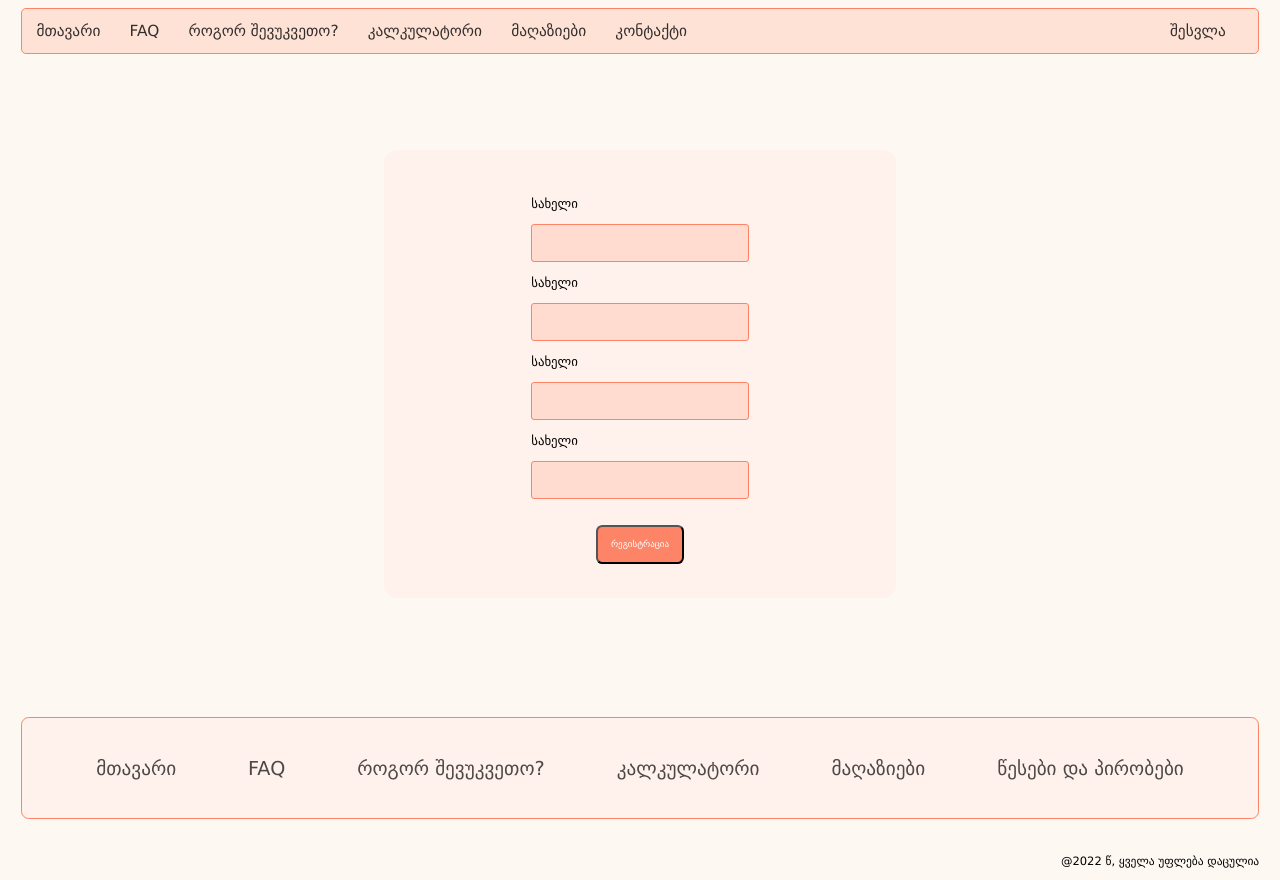
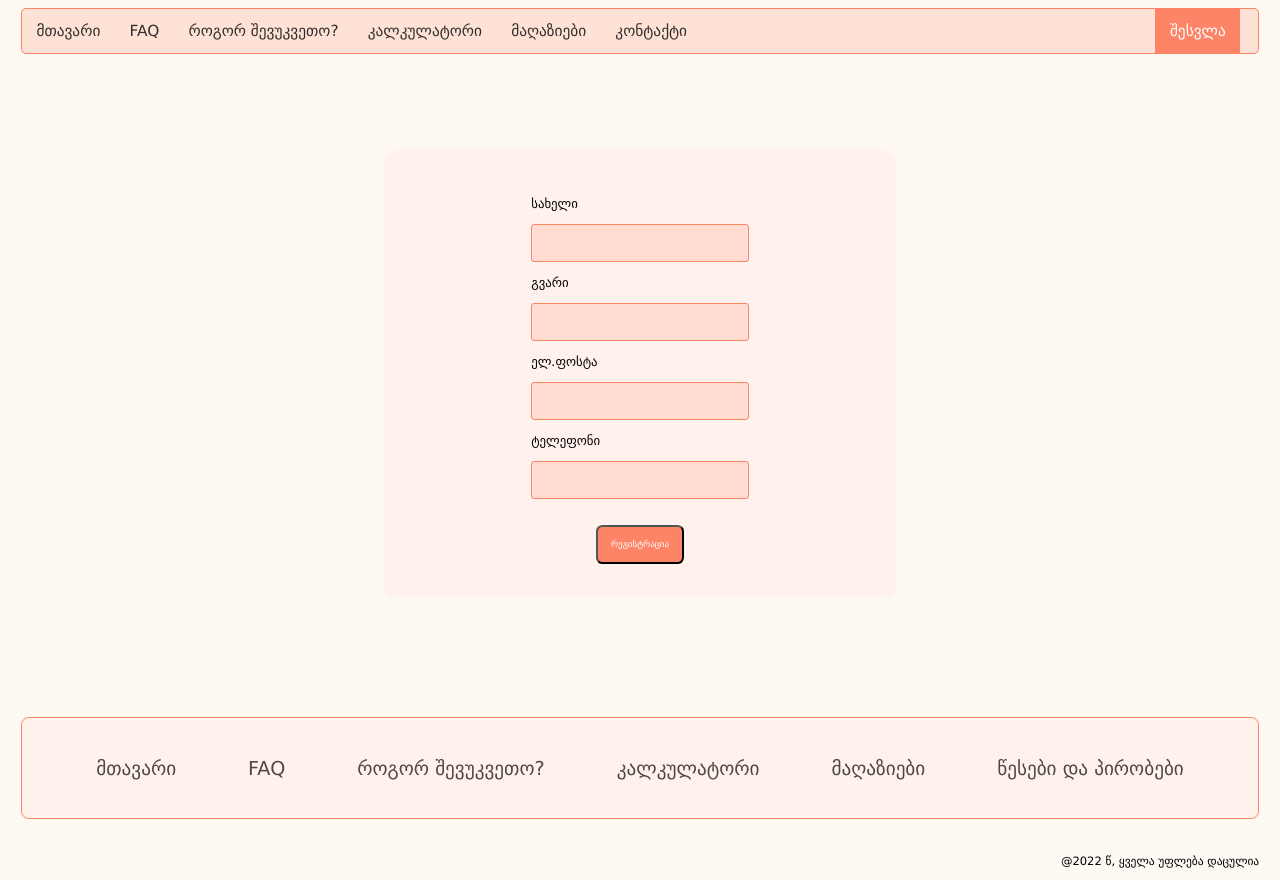
Before and after one commit to GegaLataria/forwarder-web, a React (Create React App) app: page /register in a window 1280 px wide. Built offline with nearby package versions, Linux system fonts and the light colour scheme.

Commit message:
adding register part 2

```diff
--- a/src/components/footer/MyLink.js
+++ b/src/components/footer/MyLink.js
@@ -13,6 +13,10 @@ export const MyLink = ({
 }) => {
   const location = useLocation();
   let isSelected = to === location.pathname;
+
+  if (location.pathname === "/register") {
+    isSelected = to === "/login";
+  }
 
   if (location.pathname.includes("/login") && text !== "მისამართები") {
     isSelected = location.pathname.includes(to);
--- a/src/components/nav-items/login/Login.js
+++ b/src/components/nav-items/login/Login.js
@@ -78,6 +78,8 @@ const database = [
 
 const Login = () => {
   const value = React.useContext(Context);
+  const [registered, setRegistered] = useState(database);
+  console.log(document.forms);
   const [isSubmitted, setIsSubmitted] = useState(false);
   const [errorMessages, setErrorMessages] = useState("");
 
--- a/src/components/nav-items/login/Register.js
+++ b/src/components/nav-items/login/Register.js
@@ -2,9 +2,13 @@ import React from "react";
 import "./Register.css";
 
 const Register = () => {
+  console.log(document.forms);
+  const handleRegister = () => {
+    console.log(JSON.parse(window.localStorage.getItem("user")));
+  };
   return (
     <div className="login-container">
-      <div className="login-form">
+      <form className="login-form">
         <div className="register-form__item">
           <p className="register-title">სახელი</p>
           <input
@@ -15,7 +19,7 @@ const Register = () => {
           ></input>
         </div>
         <div className="register-form__item">
-          <p className="register-title">სახელი</p>
+          <p className="register-title">გვარი</p>
           <input
             className="login-form__item__input"
             name="register-lastname"
@@ -24,7 +28,7 @@ const Register = () => {
           ></input>
         </div>
         <div className="register-form__item">
-          <p className="register-title">სახელი</p>
+          <p className="register-title">ელ.ფოსტა</p>
           <input
             className="login-form__item__input"
             name="register-email"
@@ -33,7 +37,7 @@ const Register = () => {
           ></input>
         </div>
         <div className="register-form__item">
-          <p className="register-title">სახელი</p>
+          <p className="register-title">ტელეფონი</p>
           <input
             className="login-form__item__input"
             name="register-number"
@@ -41,8 +45,10 @@ const Register = () => {
             required
           ></input>
         </div>
-        <button className="register-button">რეგისტრაცია</button>
-      </div>
+        <button onClick={handleRegister} className="register-button">
+          რეგისტრაცია
+        </button>
+      </form>
     </div>
   );
 };
```
